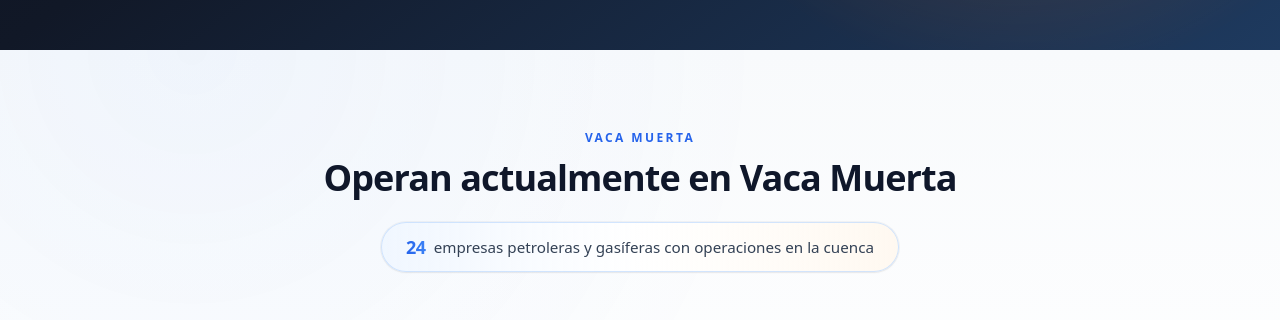
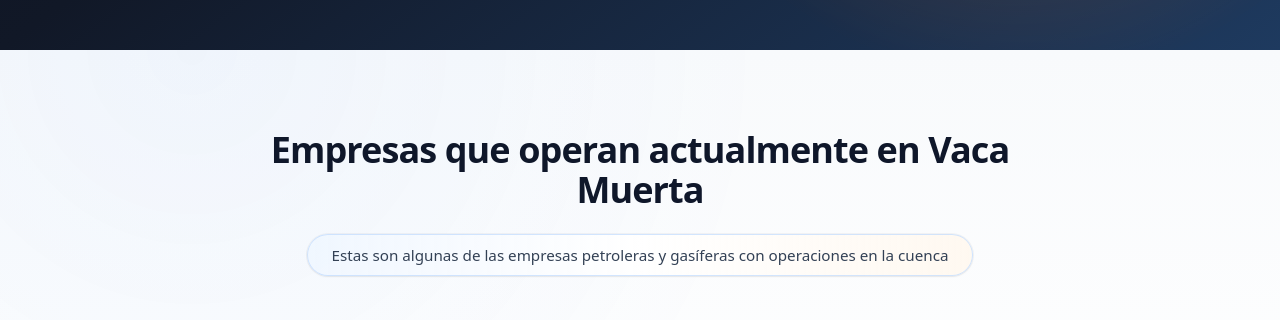
Before and after one commit to claudioschejter-stack/sano.token, a Next.js app in the folder apps/web/: page / in a window 1280 px wide. Shown: the part 960-1280 px from the top of the page. Built offline with nearby package versions, Linux system fonts and the light colour scheme.

Commit message:
Landing: actualizar titulos seccion operadores Vaca Muerta
Co-authored-by: Cursor <cursoragent@cursor.com>

```diff
--- a/apps/web/src/components/landing/VacaMuertaOperators.tsx
+++ b/apps/web/src/components/landing/VacaMuertaOperators.tsx
@@ -1,7 +1,7 @@
 'use client';
 
 import Image from 'next/image';
-import { VACA_MUERTA_OPERATORS, VACA_MUERTA_OPERATOR_COUNT } from '../../data/vacaMuertaOperators';
+import { VACA_MUERTA_OPERATORS } from '../../data/vacaMuertaOperators';
 import { useTranslation } from '../../i18n/LocaleProvider';
 
 function OperatorCard({ name, logoUrl }: { name: string; logoUrl: string }) {
@@ -26,24 +26,11 @@ function OperatorCard({ name, logoUrl }: { name: string; logoUrl: string }) {
   );
 }
 
-function OperatorsSubtitle({ text }: { text: string }) {
-  const count = String(VACA_MUERTA_OPERATOR_COUNT);
-  const hasLeadingCount = text.startsWith(count);
-  const rest = hasLeadingCount ? text.slice(count.length).trimStart() : text;
-
+function OperatorsHighlight({ text }: { text: string }) {
   return (
-    <p className="mx-auto mt-6 max-w-3xl text-center">
-      <span className="inline-flex flex-wrap items-center justify-center gap-x-2 gap-y-1 rounded-full border border-blue-200/70 bg-gradient-to-r from-blue-50/90 via-white to-orange-50/80 px-5 py-2.5 text-sm shadow-sm ring-1 ring-slate-900/[0.04] sm:px-6 sm:text-[0.95rem]">
-        {hasLeadingCount ? (
-          <>
-            <span className="bg-gradient-to-r from-blue-600 to-blue-500 bg-clip-text text-base font-bold tracking-tight text-transparent sm:text-lg">
-              {count}
-            </span>
-            <span className="font-medium text-slate-700">{rest}</span>
-          </>
-        ) : (
-          <span className="font-medium text-slate-700">{text}</span>
-        )}
+    <p className="mx-auto max-w-3xl text-center">
+      <span className="inline-flex flex-wrap items-center justify-center rounded-full border border-blue-200/70 bg-gradient-to-r from-blue-50/90 via-white to-orange-50/80 px-5 py-2.5 text-sm font-medium text-slate-700 shadow-sm ring-1 ring-slate-900/[0.04] sm:px-6 sm:text-[0.95rem]">
+        {text}
       </span>
     </p>
   );
@@ -51,7 +38,7 @@ function OperatorsSubtitle({ text }: { text: string }) {
 
 export function VacaMuertaOperators() {
   const t = useTranslation();
-  const subtitle = t.landing.operators.subtitle;
+  const { title, subtitle } = t.landing.operators;
 
   return (
     <section
@@ -67,14 +54,17 @@ export function VacaMuertaOperators() {
       />
       <div className="relative mx-auto max-w-7xl px-6 py-16 sm:py-20">
         <div className="mx-auto max-w-3xl text-center">
-          <p className="text-xs font-semibold uppercase tracking-[0.2em] text-blue-600">Vaca Muerta</p>
           <h2
             id="vaca-muerta-operators-title"
-            className="mt-3 text-3xl font-bold tracking-tight text-slate-900 sm:text-4xl"
+            className="text-3xl font-bold tracking-tight text-slate-900 sm:text-4xl"
           >
-            {t.landing.operators.title}
+            {title}
           </h2>
-          {subtitle ? <OperatorsSubtitle text={subtitle} /> : null}
+          {subtitle ? (
+            <div className="mt-6">
+              <OperatorsHighlight text={subtitle} />
+            </div>
+          ) : null}
         </div>
 
         <ul className="mt-12 grid grid-cols-2 gap-3 sm:grid-cols-3 sm:gap-4 md:grid-cols-4 lg:grid-cols-6 lg:gap-5">
--- a/apps/web/src/i18n/locales/en.ts
+++ b/apps/web/src/i18n/locales/en.ts
@@ -124,8 +124,8 @@ export const en = {
       avgApy: 'Avg. projected APY'
     },
     operators: {
-      title: 'Currently operating in Vaca Muerta',
-      subtitle: '24 oil & gas companies active in the basin'
+      title: 'Companies currently operating in Vaca Muerta',
+      subtitle: 'These are some of the oil and gas companies with operations in the basin'
     },
     howItWorks: {
       title: 'Invest in three steps',
--- a/apps/web/src/i18n/locales/es.ts
+++ b/apps/web/src/i18n/locales/es.ts
@@ -126,8 +126,9 @@ export const es = {
       avgApy: 'APY proyectado prom.'
     },
     operators: {
-      title: 'Operan actualmente en Vaca Muerta',
-      subtitle: '24 empresas petroleras y gasíferas con operaciones en la cuenca'
+      title: 'Empresas que operan actualmente en Vaca Muerta',
+      subtitle:
+        'Estas son algunas de las empresas petroleras y gasíferas con operaciones en la cuenca'
     },
     howItWorks: {
       title: 'Invertí en tres pasos',
```
